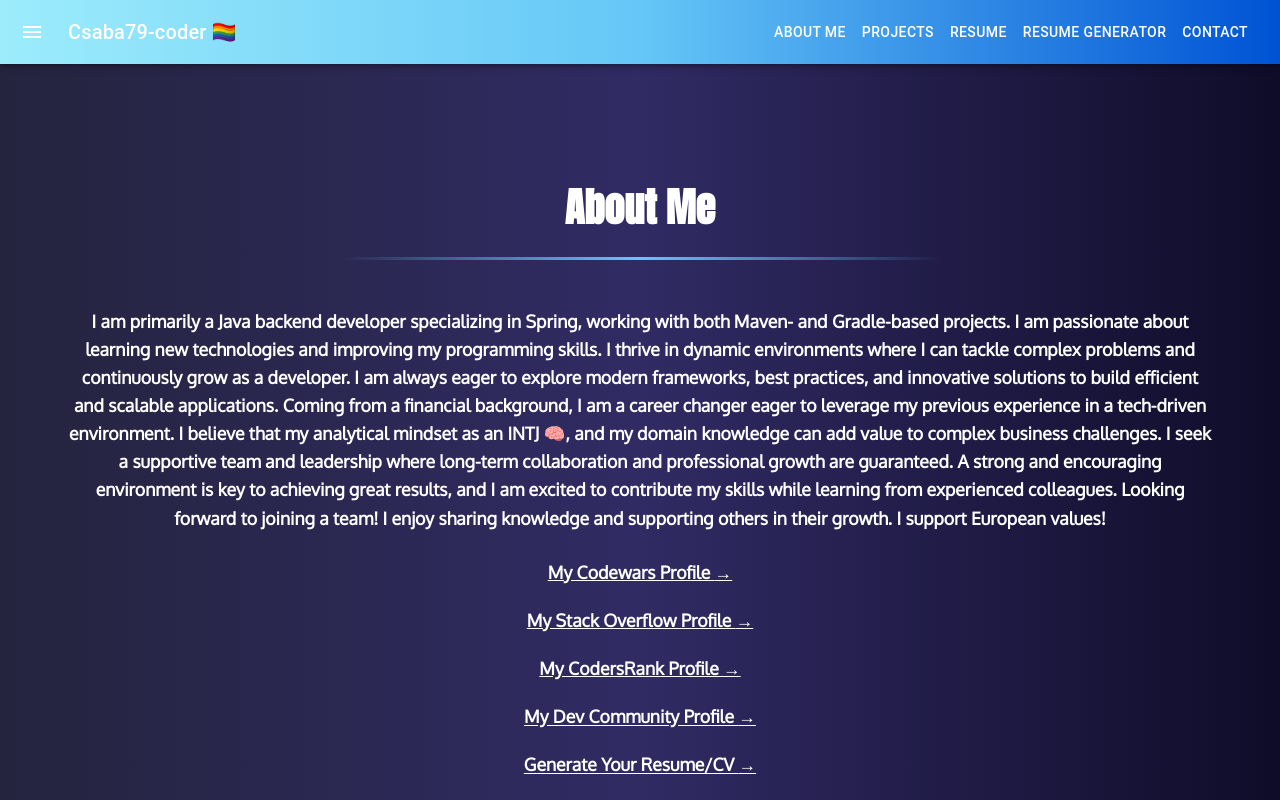
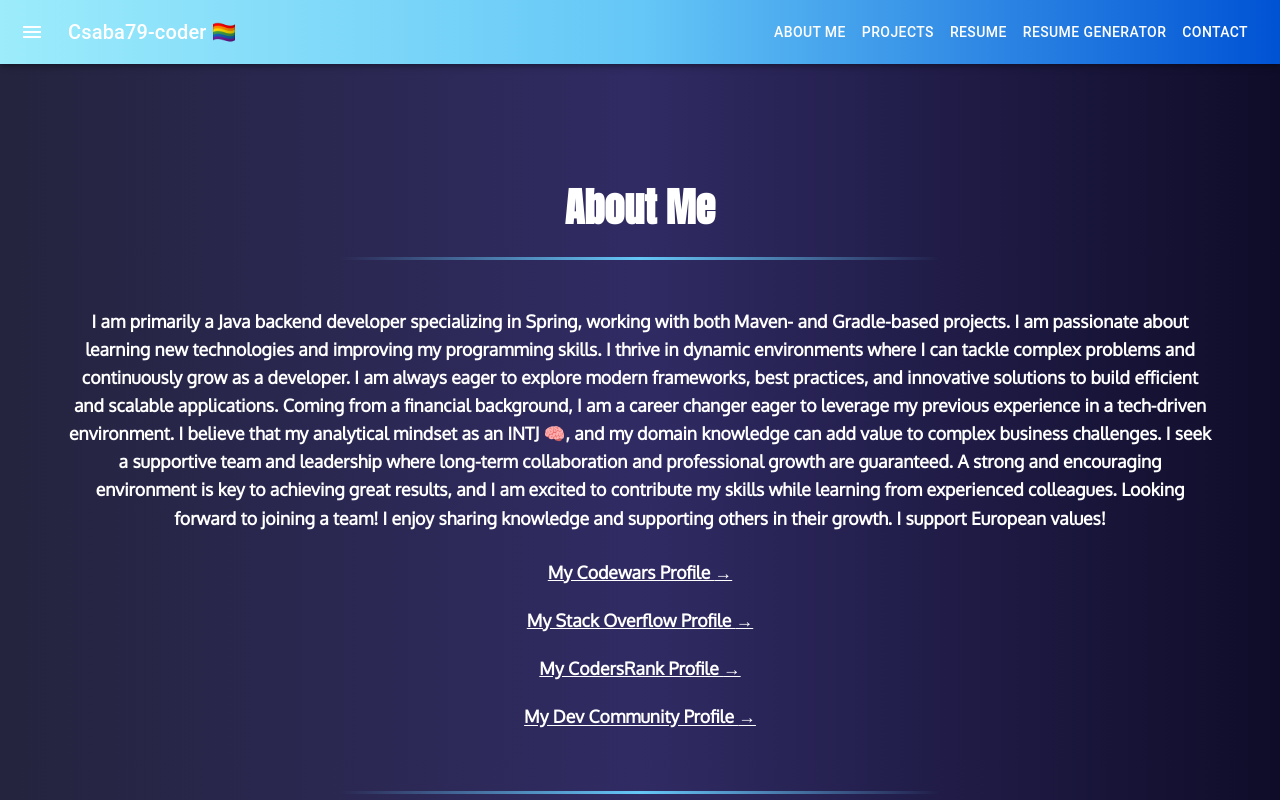
Before and after one commit to Csaba79-coder/portfolio, a React (Create React App) app: page /about-me in a window 1280 px wide. Shown: the top 800 px of the page. Built offline with nearby package versions, Linux system fonts and the light colour scheme; what @react-pdf/renderer would draw is missing.

Commit message:
remove resume generator reference from about me

```diff
--- a/src/components/aboutme.js
+++ b/src/components/aboutme.js
@@ -48,11 +48,6 @@ class About extends Component {
                             </a>
                             <br/>
                             <br/>
-                            <a href="https://csaba79coder.com/resume-generator/en" target="_blank" rel="noopener noreferrer">
-                                Generate Your Resume/CV <span className="arrow">→</span>
-                            </a>
-                            <br/>
-                            <br/>
                             <br/>
 
                             <hr className="about-separator" />
```
